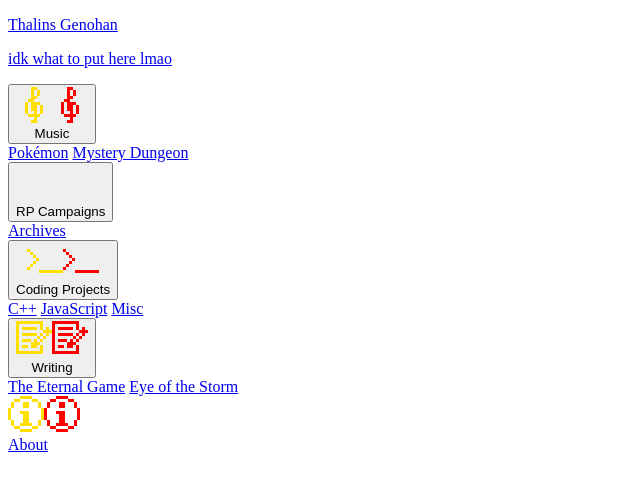
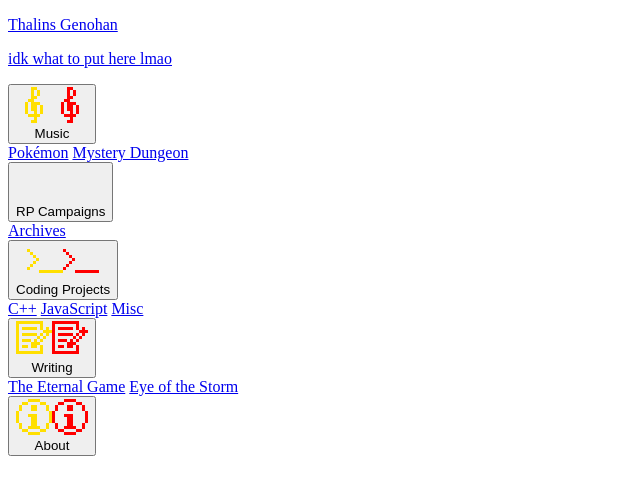
Before and after one commit to ThalinsGenohan/ThalinsGenohan.github.io, a plain HTML site: page header.html in a window 1280 px wide. Shown: the whole page, without its empty margins (0-640 px from the left). Drawn offline with Linux system fonts and the light colour scheme.

Commit message:
header still isnt completely fixed but whatever

```diff
--- a/header.html
+++ b/header.html
@@ -7,26 +7,20 @@
 	</a>
 	<nav>
 		<div class="dropdown">
-        <a href="#">
-          <button class="dropbtn"><img src="/header/arrangements.png" class="no-sel"/><img src="/header/arrangements-sel.png" class="sel"/><br/>Music</button>
-        </a>
+			<a href="#"><button class="dropbtn"><img src="/header/arrangements.png" class="no-sel"/><img src="/header/arrangements-sel.png" class="sel"/><br/>Music</button></a>
 			<div class="drop-content">
 				<a href="#">Pokémon</a>
 				<a href="#">Mystery Dungeon</a>
 			</div>
 		</div>
 		<div class="dropdown">
-        <a href="#">
-          <button class="dropbtn"><img src="/header/blank.png" class="no-sel"/><img src="/header/blank.png" class="sel"/><br/>RP Campaigns</button>
-        </a>
+			<a href="#"><button class="dropbtn"><img src="/header/blank.png" class="no-sel"/><img src="/header/blank.png" class="sel"/><br/>RP Campaigns</button></a>
 			<div class="drop-content">
 				<a href="/rparchives">Archives</a>
 			</div>
 		</div>
 		<div class="dropdown">
-        <a href="#">
-          <button class="dropbtn"><img src="/header/coding.png" class="no-sel"/><img src="/header/coding-sel.png" class="sel"/><br/>Coding Projects</button>
-        </a>
+			<a href="#"><button class="dropbtn"><img src="/header/coding.png" class="no-sel"/><img src="/header/coding-sel.png" class="sel"/><br/>Coding Projects</button></a>
 			<div class="drop-content">
 				<a href="#">C++</a>
 				<a href="#">JavaScript</a>
@@ -34,15 +28,13 @@
 			</div>
 		</div>
 		<div class="dropdown">
-        <a href="#">
-          <button class="dropbtn"><img src="/header/writing.png" class="no-sel"/><img src="/header/writing-sel.png" class="sel"/><br/>Writing</button>
-        </a>
+			<a href="#"><button class="dropbtn"><img src="/header/writing.png" class="no-sel"/><img src="/header/writing-sel.png" class="sel"/><br/>Writing</button></a>
 			<div class="drop-content">
 				<a href="#">The Eternal Game</a>
 				<a href="#">Eye of the Storm</a>
 			</div>
 		</div>
-      <a href="#" class="not-drop"><img src="/header/about.png" class="no-sel"/><img src="/header/about-sel.png" class="sel"/><br/>About</a>
+		<div class="dropdown"><a href="#"><button  class="not-drop"><img src="/header/about.png" class="no-sel"/><img src="/header/about-sel.png" class="sel"/><br/>About</button></a></div>
 	</nav>
 </body>
 </html>
--- a/style.css
+++ b/style.css
@@ -172,3 +172,11 @@ header nav .not-drop {
   box-sizing: border-box;
   width: 16vw;
 }
+.not-drop .no-sel {
+  display: inherit;
+  transition: display 0;
+}
+.not-drop .sel {
+  display: none;
+  transition: display 0;
+}
```
Lines whose indentation alone changed are shown as unchanged.
